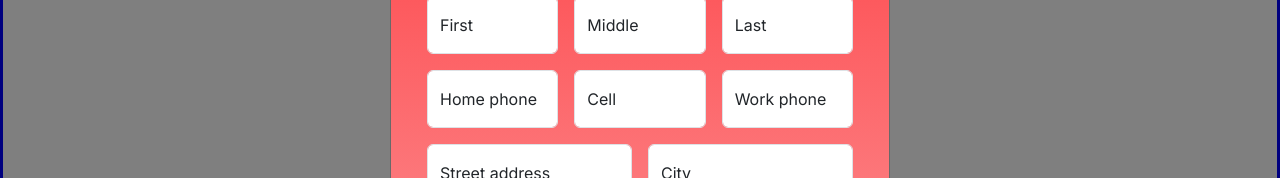
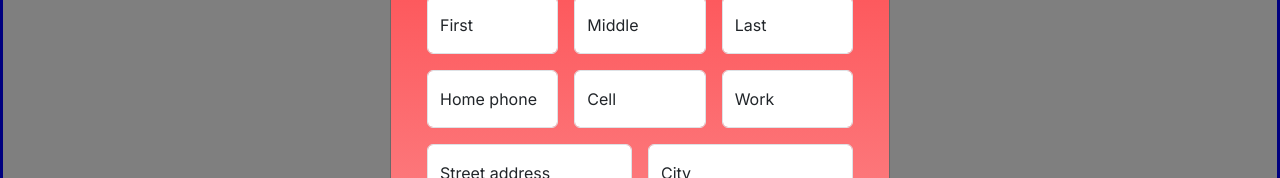
Before and after one commit to BenjaminBrandon/Contacts_app, a Next.js app: page / in a window 1280 px wide. Both pictures are taken after typing "Sample" into the empty fields and a click on the button "Add Contact". Shown: the part 132-310 px from the top of the page. Built offline with nearby package versions, Linux system fonts and the light colour scheme.

Commit message:
cont. form name cleanup

```diff
--- a/src/app/Contacts/AddContact/AddContact.tsx
+++ b/src/app/Contacts/AddContact/AddContact.tsx
@@ -95,10 +95,11 @@ export const AddContact = () => {
           <Col>
             <FloatingLabel
               controlId="floatingSearch"
-              label="Work phone"
+              label="Work"
             >
               <Form.Control
                 type="text"
+                name="workPhone"
                 placeholder="Work phone"
               />
             </FloatingLabel>
```
